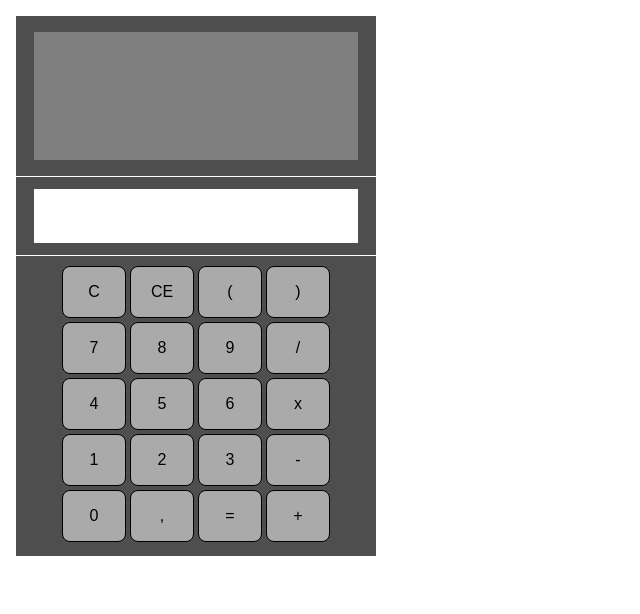
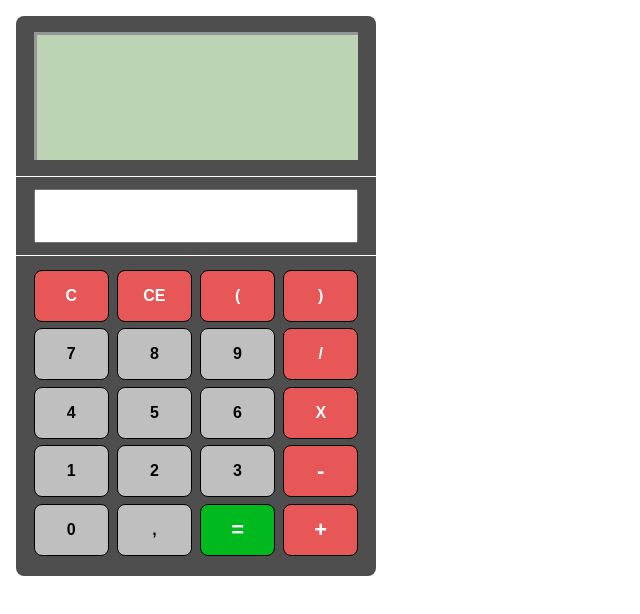
Before and after one commit to fabriciohenriquesilva/calculadora-js, a plain HTML site: page index.html in a window 1280 px wide. Shown: the whole page, without its empty margins (0-640 px from the left). Drawn offline with Linux system fonts and the light colour scheme.

Commit message:
melhorando a apresentação visual da calculadora

```diff
--- a/index.html
+++ b/index.html
@@ -14,41 +14,39 @@
         <div class="visor">
             <input type="text" disabled id="resultado">
         </div>
-        <div class="input">
+        <div class="entrada">
             <input type="text" id="expressao">
         </div>
         <div class="teclado">
             <div class="linha">
-                <button>C</button>
-                <button>CE</button>
-                <button>(</button>
-                <button>)</button>
+                <button class="operacao">C</button>
+                <button class="operacao">CE</button>
+                <button class="operacao">(</button>
+                <button class="operacao">)</button>
             </div>
             <div class="linha">
                 <button>7</button>
                 <button>8</button>
                 <button>9</button>
-                <button>/</button>
+                <button class="operacao">/</button>
             </div>
             <div class="linha">
                 <button>4</button>
                 <button>5</button>
                 <button>6</button>
-                <button>x</button>
+                <button class="operacao">X</button>
             </div>
             <div class="linha">
                 <button>1</button>
                 <button>2</button>
                 <button>3</button>
-                <button>-</button>
-
-
+                <button class="operacao subtracao">-</button>
             </div>
             <div class="linha">
                 <button>0</button>
                 <button>,</button>
-                <button class="calcular">=</button>
-                <button>+</button>
+                <button class="calcular igual">=</button>
+                <button class="operacao soma">+</button>
             </div>
         </div>
     </main>
--- a/style.css
+++ b/style.css
@@ -1,6 +1,6 @@
 * {
     margin: 0;
-    border: 0;
+    padding: 0;
     box-sizing: border-box;
     font-size: 16px;
 }
@@ -8,19 +8,18 @@
 .calculadora {
     background-color: #4e4e4e;
     width: 360px;
-    height: 540px;
+    height: 560px;
 
     display: flex;
     flex-direction: column;
     margin: 1rem;
+    border-radius: 0.5rem;
 }
 
 .visor {
     height: 160px;
     width: 360px;
     display: flex;
-    /* border-top: 1px solid yellow;
-    border-bottom: 1px solid yellow; */
 }
 
 .visor input {
@@ -28,10 +27,13 @@
     width: 90%;
     display: block;
     margin: auto;
-
+    background-color: #bcd4b3;
+    border: none;
+    border-top: 3px solid #979797;
+    border-left: 3px solid #979797;
 }
 
-.input {
+.entrada {
     height: 80px;
     width: 360px;
     border-top: 1px solid white;
@@ -40,53 +42,74 @@
 
 }
 
-.input input {
+.entrada input {
     height: 70%;
     width: 90%;
     display: block;
     margin: auto;
-}
-
-.linha {
-    display: flex;
-    flex-direction: row;
-    justify-content: center;
-}
-
-.linha:first-child {
-    margin-top: 8px;
+    outline: none;
 }
 
 .teclado {
     width: 360px;
     height: calc(100% - 160px - 80px);
-    /* border-top: 1px solid blue;
-    border-bottom: 1px solid blue; */
+    display: flex;
+    flex-direction: column;
+    align-items: center;
+}
+
+.linha {
+    width: 90%;
+    height: 80%;
+    display: flex;
+    flex-direction: row;
+    justify-content: space-between;
+}
+
+.linha:first-child {
+    margin-top: 0.875rem;
+}
+
+.linha:last-child {
+    margin-bottom: 0.875rem;
 }
 
 button {
-    /* display: inline-block; */
-    height: 52px;
-    width: 64px;
-    /* float: left; */
-    margin: 2px;
+    height: 3.25rem;
+    width: 23%;
 
-    background-color: #aaaaaa;
+    background-color: #bfbfbf;
     outline: none;
     border: 1px solid black;
 
     border-radius: 8px;
-
-    /* font-weight: bold; */
+    font-weight: bold;
 }
 
 button:hover {
     cursor: pointer;
-    background-color: #878787;
+    background-color: #959595;
     transition: 0.25s;
 }
 
+.operacao {
+    background-color: #e75757;
+    color: white;
+}
+
+.operacao:hover {
+    background-color: #ad3c3c;
+}
+
 .calcular {
-    /* height: 104px; */
-    float: right;
+    background-color: #00b91f;
+    color: white;
 }
+
+.calcular:hover {
+    background-color: #11a029;
+}
+
+.soma, .subtracao, .igual {
+    font-size: 1.375rem;
+}
```
